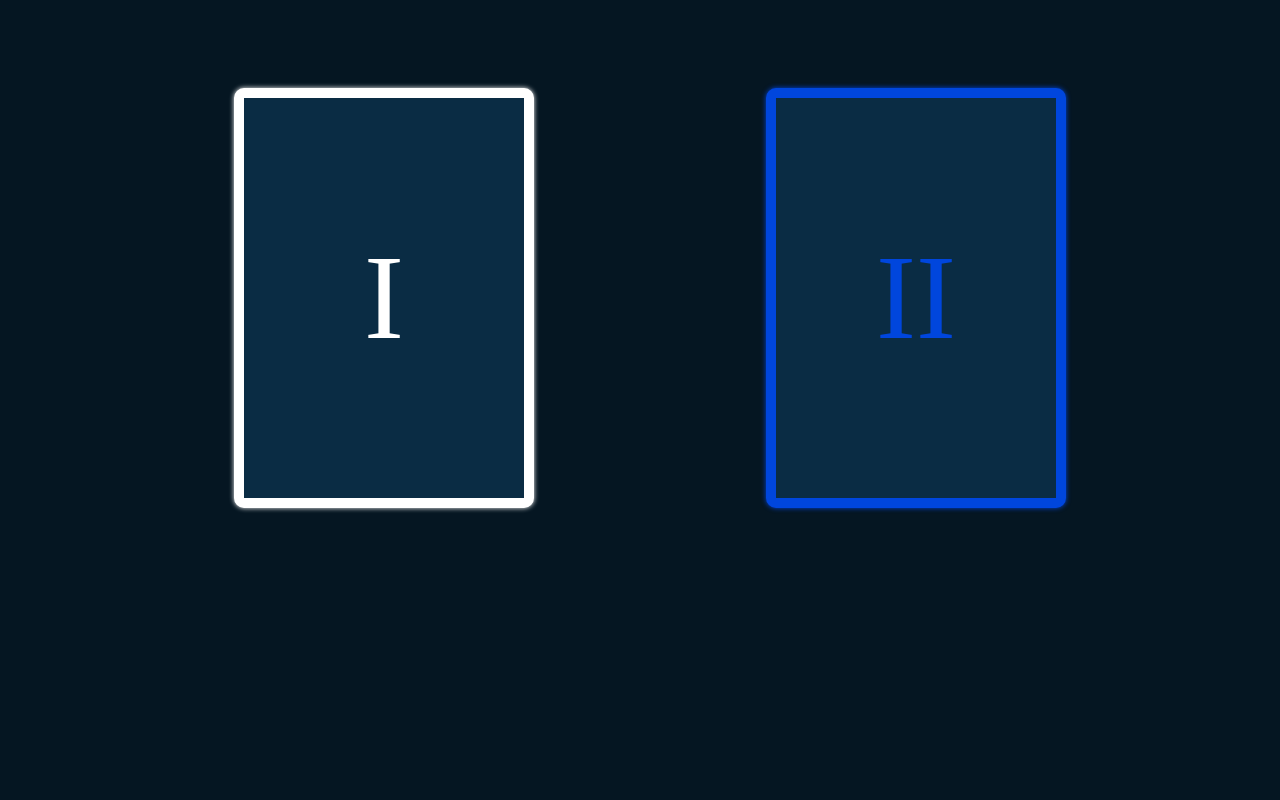
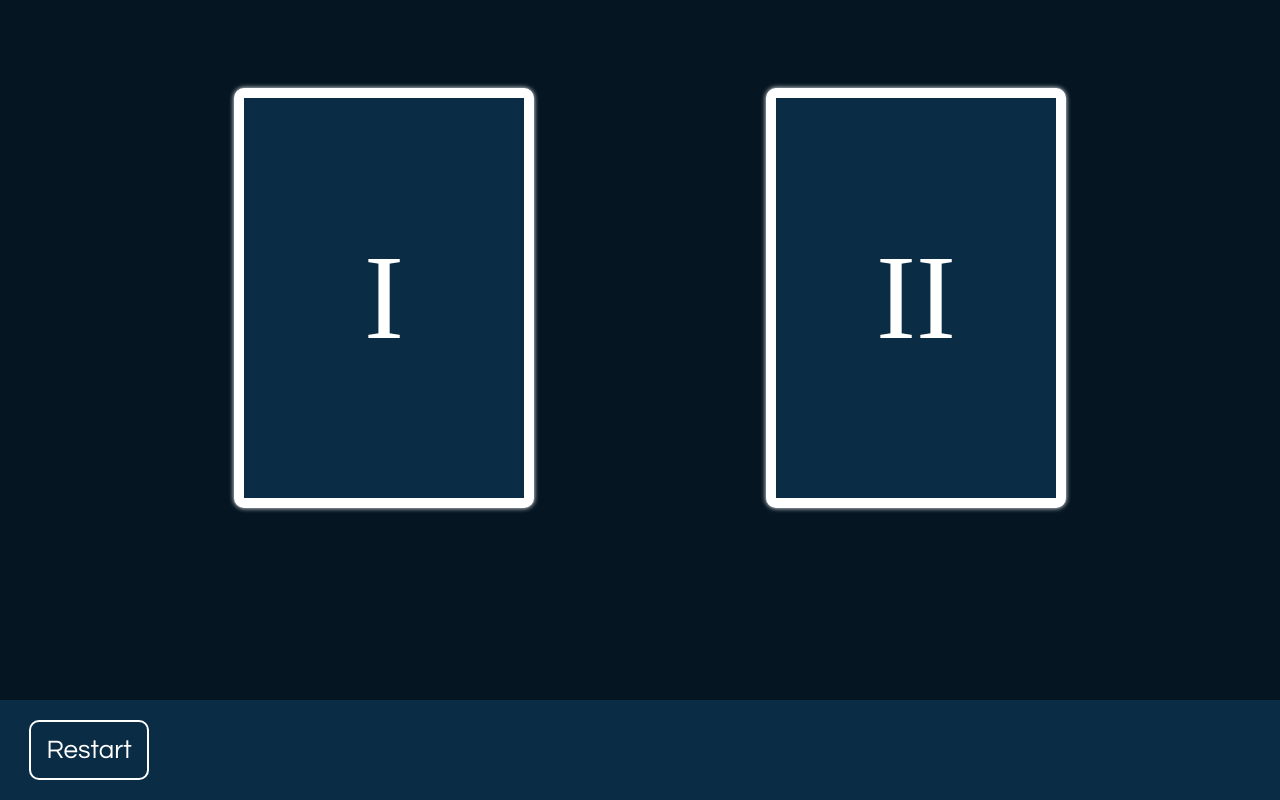
Before and after one commit to kwurby/kwurby_portfolio, a plain HTML site: page assets/connor.html in a window 1280 px wide. Drawn offline with nearby package versions, Linux system fonts and the light colour scheme.

Commit message:
better coco

```diff
--- a/assets/coco.js
+++ b/assets/coco.js
@@ -71,13 +71,18 @@ $(document).ready(function() {
             return [(Math.floor(Math.random() * Epic) + 1), '#4a228a'];
         }
         else if (rarity == 'Legendary'){
-            return [(Math.floor(Math.random() * Legendary) + 1), '#e5ff00'];
+            return [(Math.floor(Math.random() * Legendary) + 1), '#ff8800'];
         }
         else if (rarity == 'Mythic'){
-            return [(Math.floor(Math.random() * Mythic) + 1), '#ff00ff'];
+            return [(Math.floor(Math.random() * Mythic) + 1), '#e5ff00'];
         }
     }
 
+    $(".card").click( function() {
+        $(this).toggleClass('flip');
+    });
+
+    function cardLoad(){
         var rarity = main();
         var funreturn = number(rarity);
         var numberv = funreturn[0]
@@ -93,10 +98,21 @@ $(document).ready(function() {
         $('#a').html(a);
         $('#b').html(b);
 
-    $('#a').parent().children().css('color', color1);
-    $('#b').parent().children().css('color', color2);
+        $('#a').css('color', color1);
+        $('#b').css('color', color2);
+    }
 
-    $(".card").click( function() {
-        $(this).toggleClass('flip');
+    cardLoad();
+
+    $(".left a").click( function() {
+        $(".left a").addClass('disabled');
+        $(".card").addClass('disabled');
+        setTimeout(function(){
+            cardLoad();
+            $(".left a").removeClass('disabled');
+            $(".card").removeClass('disabled');
+        }, 1000);
+        $(".card").removeClass('flip');
     });
+
 });
--- a/assets/coco.less
+++ b/assets/coco.less
@@ -23,6 +23,7 @@ body {
     height: 100%;
 
     border-radius: 10px;
+    cursor: pointer;
 
     width: 100%;
     transform-style: preserve-3d;
@@ -55,6 +56,7 @@ body {
     justify-content: center;
     align-items: center;
     box-shadow: 0 0 5px;
+    color: #fff;
 }
 
 .back {
@@ -75,3 +77,51 @@ body {
 .flip {
     transform: rotateY(-180deg);
 }
+
+#bottom {
+    font-family: 'Questrial', sans-serif;
+    display: block;
+    position: fixed;
+    bottom: 0px;
+    left: 0px;
+    height: 100px;
+    width: 100%;
+    background-color: #0a2c44;
+    padding: 0px;
+    margin: 0px;
+}
+
+.left {
+    display: flex;
+    float: left;
+    width: 10%;
+    height: 100%;
+    background-color: #0a2c44;
+    color: #fff;
+    font-size: 26px;
+
+    padding: 0px;
+    margin: 0px;
+    justify-content: center;
+    align-items: center;
+    a {
+        color: #fff;
+        border: #fff solid 2px;
+        padding: 15px;
+        border-radius: 10px;
+        transition: 0.25s;
+        margin-left: 50px;
+    }
+    a:hover {
+        background-color: #fff;
+        color: #0a2c44;
+        cursor: pointer;
+    }
+}
+
+.disabled{
+    pointer-events: none;
+    cursor: not-allowed;
+    opacity: 0.65;
+    filter: alpha(opacity=65);
+}
--- a/assets/connor.html
+++ b/assets/connor.html
@@ -29,5 +29,13 @@
             <div class="front">II</div>
         </div>
     </div>
+    <div id="bottom">
+        <div class="left">
+            <a>Restart</a>
+        </div>
+        <div class="right">
+
+        </div>
+    </div>
 </body>
 </html>
```
Lines whose indentation alone changed are shown as unchanged.
